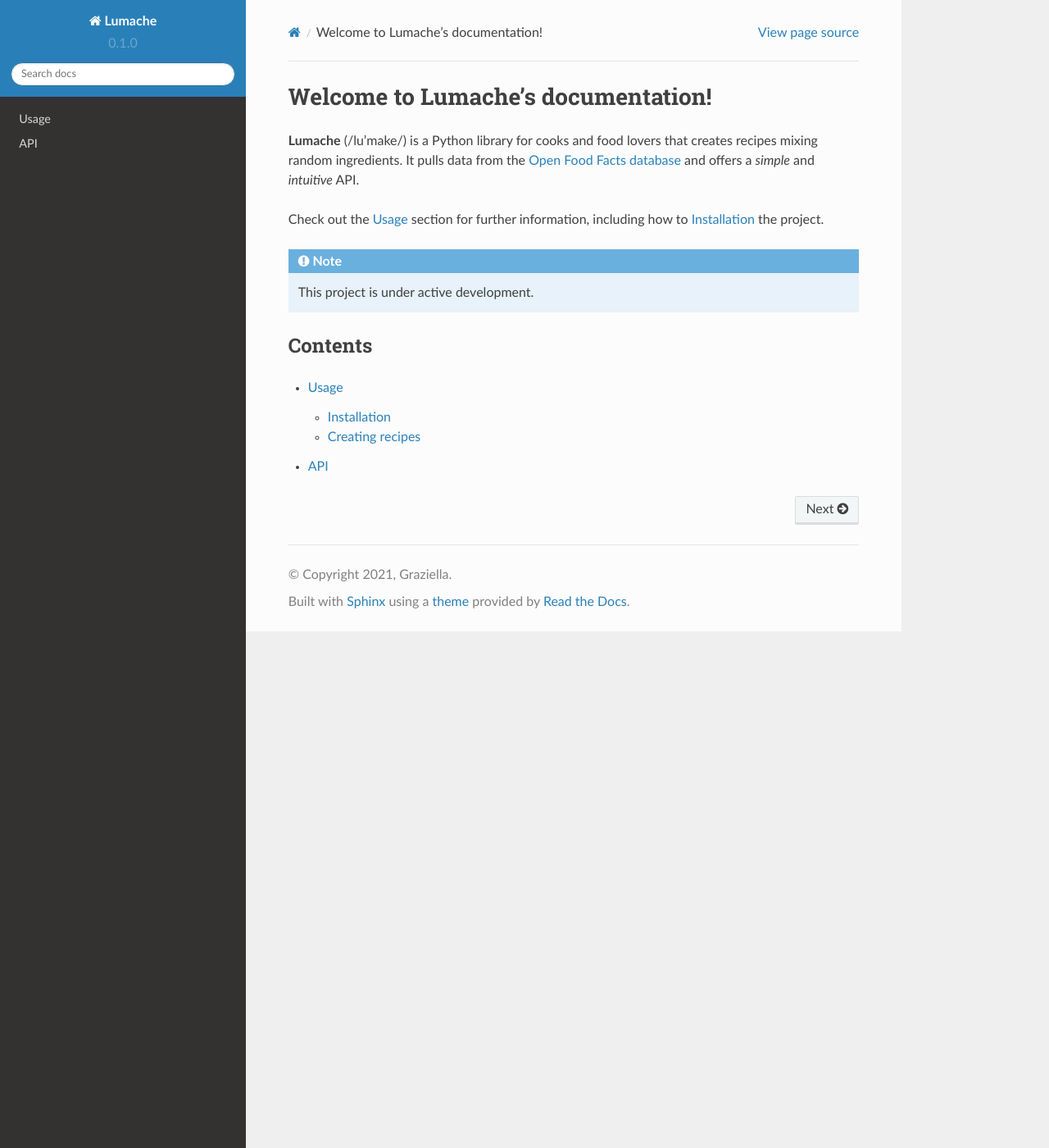
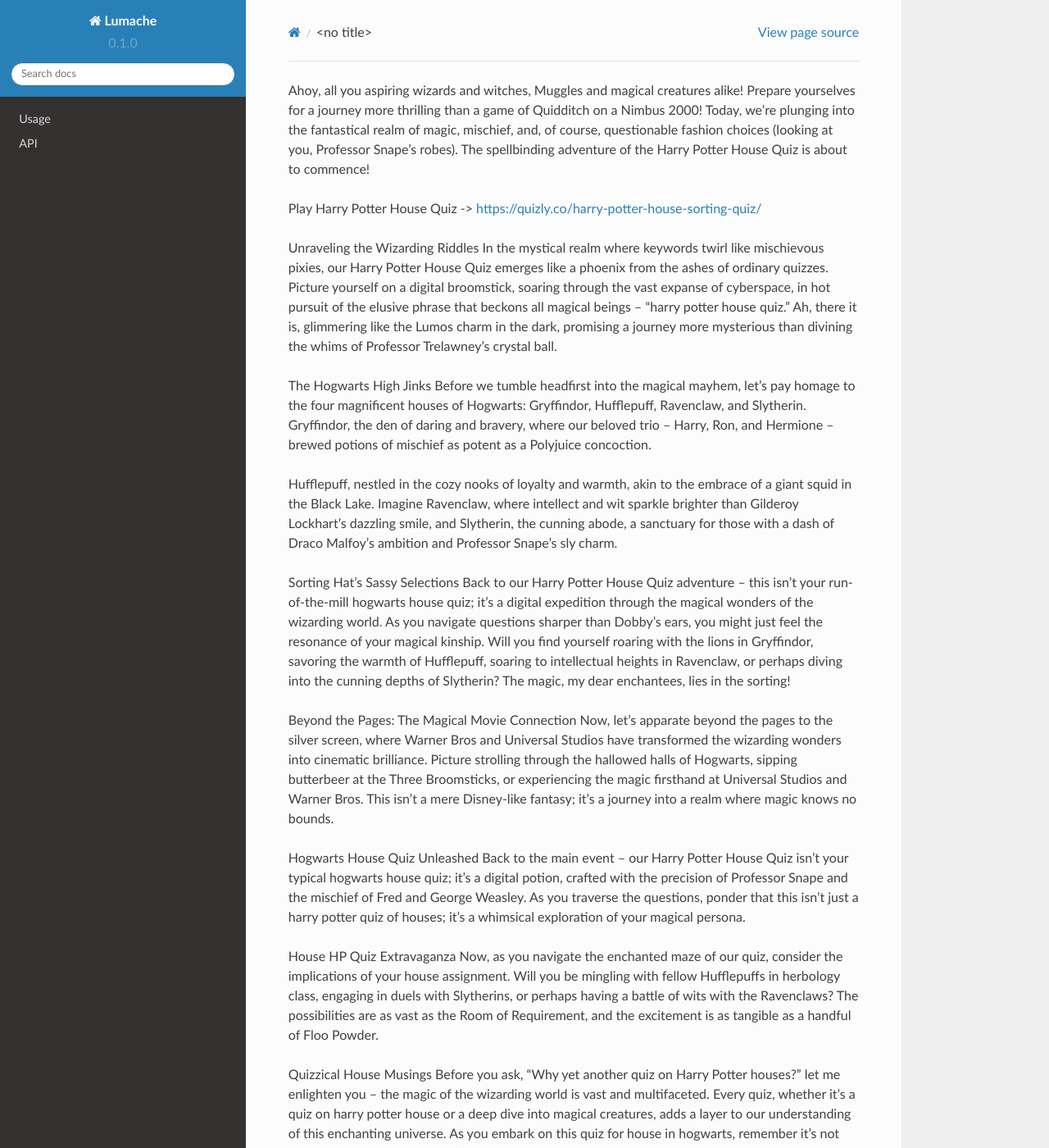
Before and after one commit to quizlyfun/hogwarts, a Sphinx documentation site: the page built from docs/source/index.rst, in a window 1280 px wide and 1400 px high. Shown: the whole window at 82% size. Built offline with Sphinx 7.4.7 and the Read the Docs theme 2.0.0, drawn with Linux system fonts in a browser that asks for light colours; some of the changed text lies outside the part shown.

Commit message:
Update index.rst

```diff
--- a/docs/source/index.rst
+++ b/docs/source/index.rst
@@ -1,19 +1,32 @@
-Welcome to Lumache's documentation!
-===================================
+Ahoy, all you aspiring wizards and witches, Muggles and magical creatures alike! Prepare yourselves for a journey more thrilling than a game of Quidditch on a Nimbus 2000! Today, we're plunging into the fantastical realm of magic, mischief, and, of course, questionable fashion choices (looking at you, Professor Snape's robes). The spellbinding adventure of the Harry Potter House Quiz is about to commence!
 
-**Lumache** (/lu'make/) is a Python library for cooks and food lovers
-that creates recipes mixing random ingredients.
-It pulls data from the `Open Food Facts database <https://world.openfoodfacts.org/>`_
-and offers a *simple* and *intuitive* API.
+Play Harry Potter House Quiz -> https://quizly.co/harry-potter-house-sorting-quiz/
 
-Check out the :doc:`usage` section for further information, including
-how to :ref:`installation` the project.
+Unraveling the Wizarding Riddles
+In the mystical realm where keywords twirl like mischievous pixies, our Harry Potter House Quiz emerges like a phoenix from the ashes of ordinary quizzes. Picture yourself on a digital broomstick, soaring through the vast expanse of cyberspace, in hot pursuit of the elusive phrase that beckons all magical beings – "harry potter house quiz." Ah, there it is, glimmering like the Lumos charm in the dark, promising a journey more mysterious than divining the whims of Professor Trelawney's crystal ball.
 
-.. note::
+The Hogwarts High Jinks
+Before we tumble headfirst into the magical mayhem, let's pay homage to the four magnificent houses of Hogwarts: Gryffindor, Hufflepuff, Ravenclaw, and Slytherin. Gryffindor, the den of daring and bravery, where our beloved trio – Harry, Ron, and Hermione – brewed potions of mischief as potent as a Polyjuice concoction.
 
-   This project is under active development.
+Hufflepuff, nestled in the cozy nooks of loyalty and warmth, akin to the embrace of a giant squid in the Black Lake. Imagine Ravenclaw, where intellect and wit sparkle brighter than Gilderoy Lockhart's dazzling smile, and Slytherin, the cunning abode, a sanctuary for those with a dash of Draco Malfoy's ambition and Professor Snape's sly charm.
 
-Contents
+Sorting Hat's Sassy Selections
+Back to our Harry Potter House Quiz adventure – this isn't your run-of-the-mill hogwarts house quiz; it's a digital expedition through the magical wonders of the wizarding world. As you navigate questions sharper than Dobby's ears, you might just feel the resonance of your magical kinship. Will you find yourself roaring with the lions in Gryffindor, savoring the warmth of Hufflepuff, soaring to intellectual heights in Ravenclaw, or perhaps diving into the cunning depths of Slytherin? The magic, my dear enchantees, lies in the sorting!
+
+Beyond the Pages: The Magical Movie Connection
+Now, let's apparate beyond the pages to the silver screen, where Warner Bros and Universal Studios have transformed the wizarding wonders into cinematic brilliance. Picture strolling through the hallowed halls of Hogwarts, sipping butterbeer at the Three Broomsticks, or experiencing the magic firsthand at Universal Studios and Warner Bros. This isn't a mere Disney-like fantasy; it's a journey into a realm where magic knows no bounds.
+
+Hogwarts House Quiz Unleashed
+Back to the main event – our Harry Potter House Quiz isn't your typical hogwarts house quiz; it's a digital potion, crafted with the precision of Professor Snape and the mischief of Fred and George Weasley. As you traverse the questions, ponder that this isn't just a harry potter quiz of houses; it's a whimsical exploration of your magical persona.
+
+House HP Quiz Extravaganza
+Now, as you navigate the enchanted maze of our quiz, consider the implications of your house assignment. Will you be mingling with fellow Hufflepuffs in herbology class, engaging in duels with Slytherins, or perhaps having a battle of wits with the Ravenclaws? The possibilities are as vast as the Room of Requirement, and the excitement is as tangible as a handful of Floo Powder.
+
+Quizzical House Musings
+Before you ask, "Why yet another quiz on Harry Potter houses?" let me enlighten you – the magic of the wizarding world is vast and multifaceted. Every quiz, whether it's a quiz on harry potter house or a deep dive into magical creatures, adds a layer to our understanding of this enchanting universe. As you embark on this quiz for house in hogwarts, remember it's not just about the destination – it's about the journey. The journey of self-discovery, magical kinship, and realizing that, much like the Golden Snitch, the answers may be elusive, but the pursuit is utterly exhilarating.
+
+Magical Keyword Incantations
+In the grand tradition of magical incantations, let's sprinkle some keyword magic into the cauldron. As you navigate this enchanting text, keep an eye out for the elusive "harry potter house quiz." This isn't just a quiz; it's a house in hogwarts quiz, a harry potter dorm quiz, and the key to unlocking your very own magical adventure in the wizarding world. Brace yourselves for the magic of the Harry Potter House Quiz, where mischief and wizardry collide!
 --------
 
 .. toctree::
```
